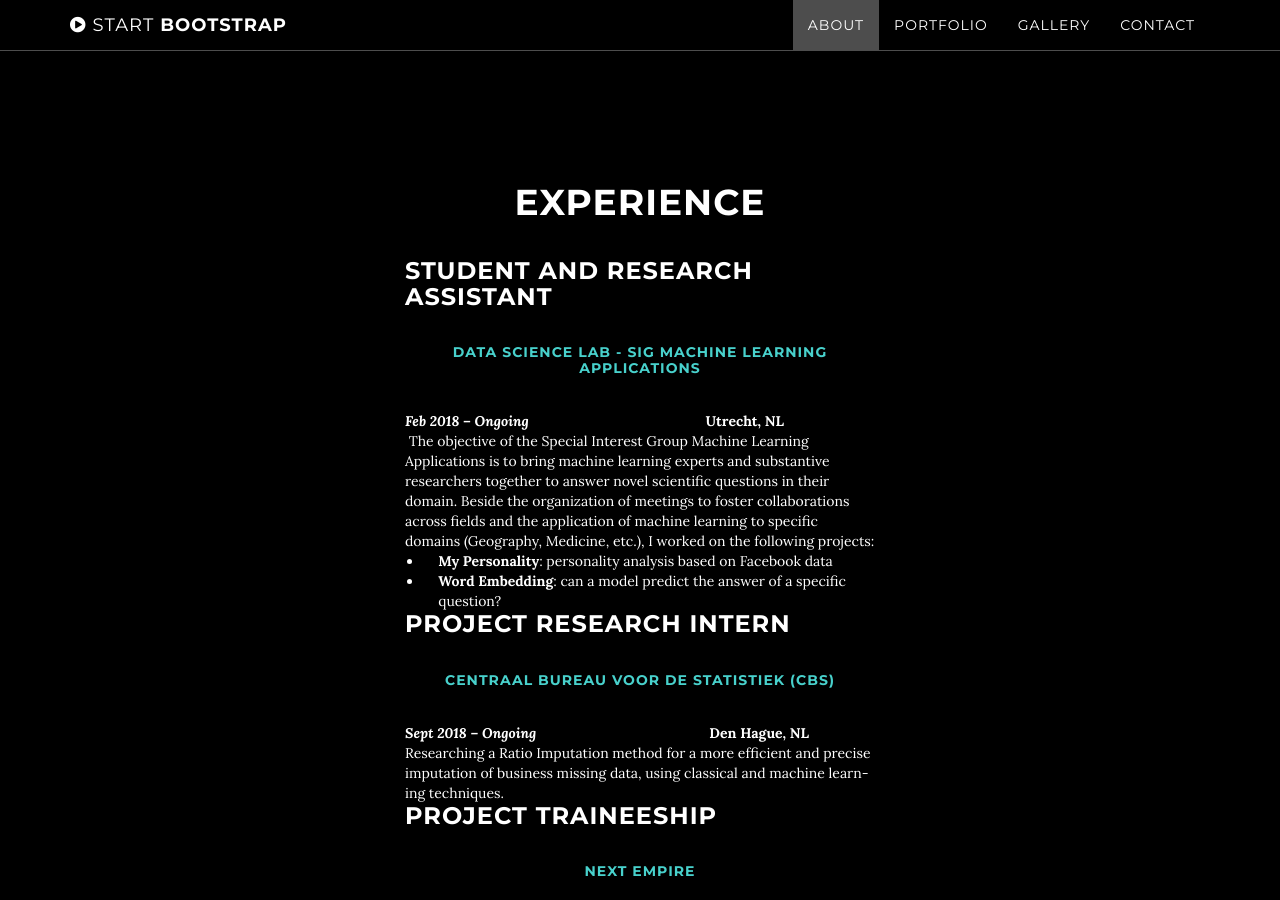
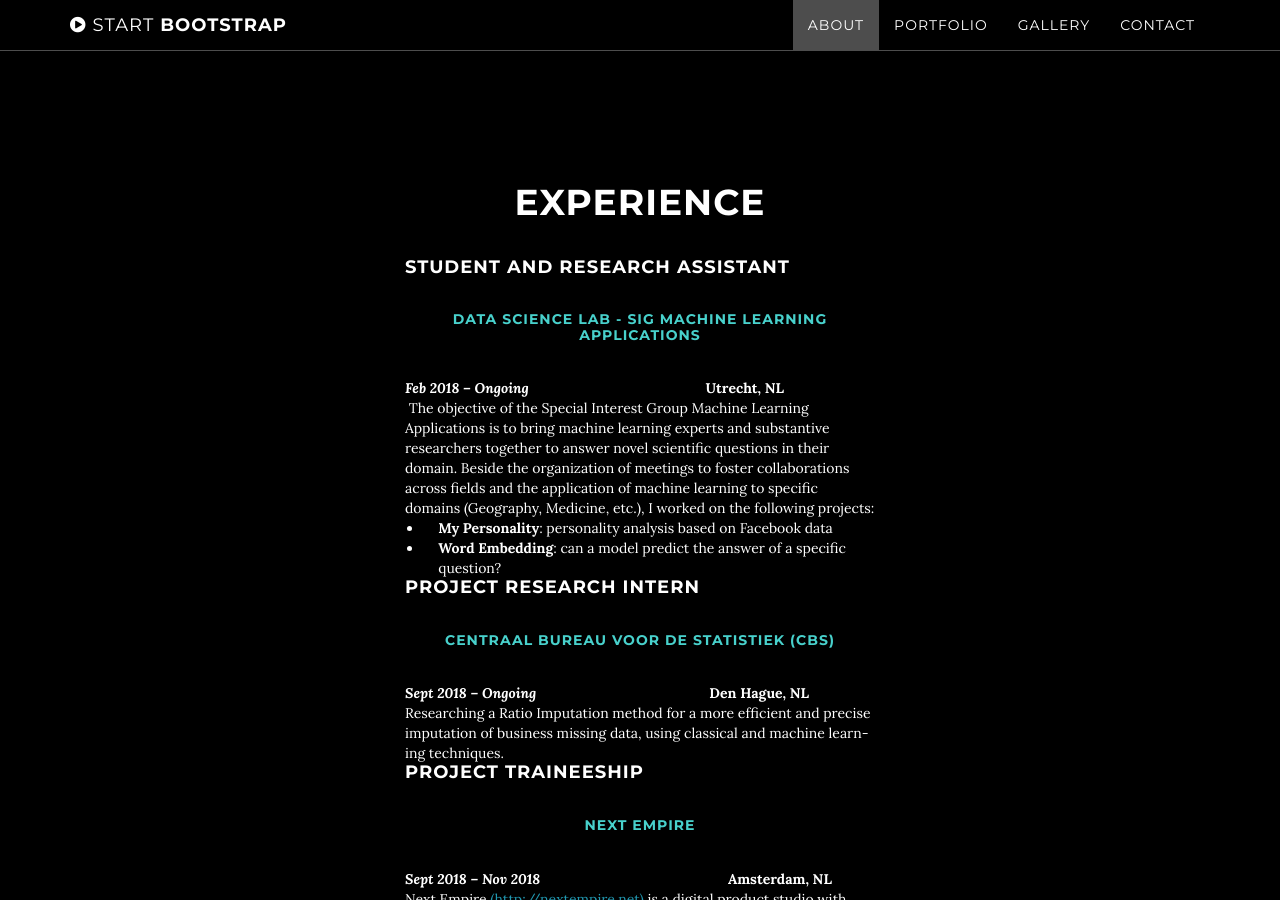
Before and after one commit to AgneseG/AgneseG.github.io, a Jekyll site: the page built from index.html, in a window 1280 px wide and 900 px high, scrolled down 917 px. Built offline with Jekyll 4.4.1, drawn with Linux system fonts in a browser that asks for light colours.

Commit message:
Update about.html

```diff
--- a/_includes/about.html
+++ b/_includes/about.html
@@ -3,7 +3,7 @@
         <div class="row">
             <div class="col-lg-8 col-lg-offset-2">
                 <h1>Experience</h1>
-<h3 class="col-lg-8 col-lg-offset-2" style="text-align: left;">Student and Research Assistant</h3>
+<h4 class="col-lg-8 col-lg-offset-2" style="text-align: left;">Student and Research Assistant</h4>
 <h5 class="col-lg-8 col-lg-offset-2" style="color:#48D1CC">Data Science Lab - SIG Machine Learning Applications</h5>
 <strong class="col-lg-8 col-lg-offset-2" style="text-align: left;"><em>Feb 2018 &ndash; Ongoing &nbsp;</em> &nbsp; &nbsp; &nbsp; &nbsp; &nbsp;&nbsp; &nbsp; &nbsp; &nbsp; &nbsp; &nbsp; &nbsp; &nbsp; &nbsp; &nbsp; &nbsp; &nbsp; &nbsp; &nbsp; &nbsp; &nbsp; &nbsp; &nbsp; Utrecht, NL</strong>
 <div class="col-lg-8 col-lg-offset-2" style="text-align: left;">&nbsp;The objective of the Special Interest Group Machine Learning Applications is to bring machine learning experts and substantive researchers together to answer novel scientific questions in their domain. Beside the organization of meetings to foster collaborations across fields and the application of machine learning to specific domains (Geography, Medicine, etc.), I worked on the following projects:</div>
@@ -16,7 +16,7 @@
 <br>
 
 <br>
-<h3 class="col-lg-8 col-lg-offset-2" style="text-align: left;">Project Research Intern</h3>
+<h4 class="col-lg-8 col-lg-offset-2" style="text-align: left;">Project Research Intern</h4>
 <h5 class="col-lg-8 col-lg-offset-2" style="color:#48D1CC">Centraal Bureau voor de Statistiek (CBS)</h5>
 <strong class="col-lg-8 col-lg-offset-2" style="text-align: left;"><em>Sept 2018 &ndash; Ongoing &nbsp;</em> &nbsp; &nbsp; &nbsp;&nbsp; &nbsp; &nbsp; &nbsp; &nbsp; &nbsp;&nbsp; &nbsp; &nbsp; &nbsp; &nbsp; &nbsp;  &nbsp; &nbsp; &nbsp; &nbsp; &nbsp; &nbsp; &nbsp; &nbsp; Den Hague, NL</strong>
 
@@ -24,7 +24,7 @@
 <br>
 <div class="gap-10"></div>
 <br>
-<h3 class="col-lg-8 col-lg-offset-2" style="text-align: left;">Project Traineeship</h3>
+<h4 class="col-lg-8 col-lg-offset-2" style="text-align: left;">Project Traineeship</h4>
 <h5 class="col-lg-8 col-lg-offset-2" style="color:#48D1CC">Next Empire</h5>
 <strong class="col-lg-8 col-lg-offset-2" style="text-align: left;"><em>Sept 2018 &ndash; Nov 2018</em> &nbsp; &nbsp; &nbsp; &nbsp;&nbsp; &nbsp; &nbsp; &nbsp; &nbsp; &nbsp;&nbsp; &nbsp; &nbsp; &nbsp; &nbsp; &nbsp;  &nbsp; &nbsp; &nbsp; &nbsp; &nbsp; &nbsp; &nbsp; &nbsp; &nbsp; &nbsp; Amsterdam, NL</strong>
 
```
